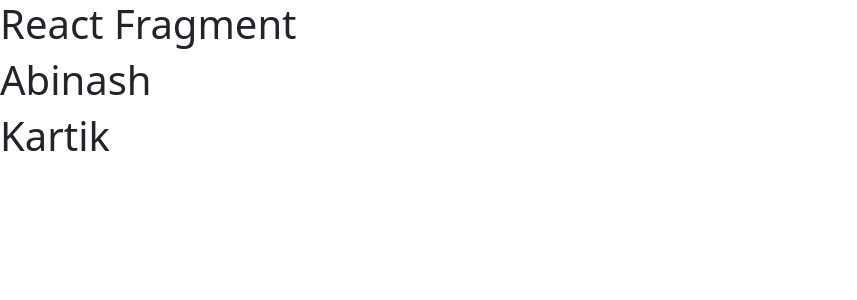
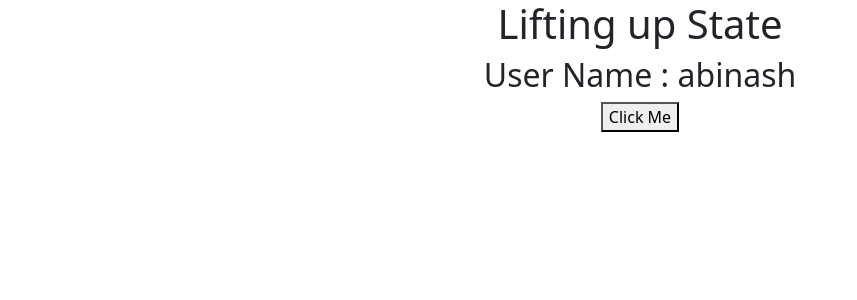
Before and after one commit to abinash0013/learning-ReactJs, a React (Create React App) app: page / in a window 1280 px wide. Shown: the top 300 px of the page, without its empty margins (0-857 px from the left). Built offline with nearby package versions, Linux system fonts and the light colour scheme.

Commit message:
data transfer with parent to child with lifting up state

```diff
--- a/src/App.js
+++ b/src/App.js
@@ -2,29 +2,40 @@
 import { Button, Table } from "react-bootstrap";
 import logo from "./logo.svg";
 import "./App.css";
-import Cols from "./Cols";
+// import Cols from "./Cols";
 // import "./Style.css";
-// import User from "./User";
+import User from "./User";
 // import Login from "./Login";
 // import Profile from "./Profile";
 // import Student from "./Student";
 // import style from "./Modular.module.css";
 
-// using fragment in child component //
+// Listing up state in react //
 function App() {
+    const data = "abinash";
     return (
-        <>
-            <h1>React Fragment</h1>
-            <table>
-                <tbody>
-                    <tr>
-                        <Cols />
-                    </tr>
-                </tbody>
-            </table>
-        </>
+        <div className="App">
+            <h1>Lifting up State</h1>
+            <User name={data} />
+        </div>
     );
 }
+
+// using fragment in child component //
+// function App() {
+//     return (
+//         <>
+//             <h1>React Fragment</h1>
+//             <table>
+//                 <tbody>
+//                     <tr>
+//                         <Cols />
+//                     </tr>
+//                 </tbody>
+//             </table>
+//         </>
+//     );
+// }
 
 // fragment in react using 2st way //
 // function App() {
--- a/src/User.js
+++ b/src/User.js
@@ -1,16 +1,26 @@
-import React, { Component, useEffect } from "react";
+// import React, { Component, useEffect } from "react";
+
+//lifting up state //
+function User(p) {
+    return (
+        <div>
+            <h2>User Name : {p.name}</h2>
+            <button>Click Me</button>
+        </div>
+    );
+}
 
 // Reuse Component in loop //
-function User(props) {
-    return (
-        <div>
-            <span>User {props.data.name}</span>
-            <span>User {props.data.email}</span>
-            <span>User {props.data.contact}</span>
-        </div>
-    );
-    // return <h1>User Component {props.data.name}</h1>;
-}
+// function User(props) {
+//     return (
+//         <div>
+//             <span>User {props.data.name}</span>
+//             <span>User {props.data.email}</span>
+//             <span>User {props.data.contact}</span>
+//         </div>
+//     );
+//     // return <h1>User Component {props.data.name}</h1>;
+// }
 
 // useEffect in functional component //
 // function User(props) {
```
